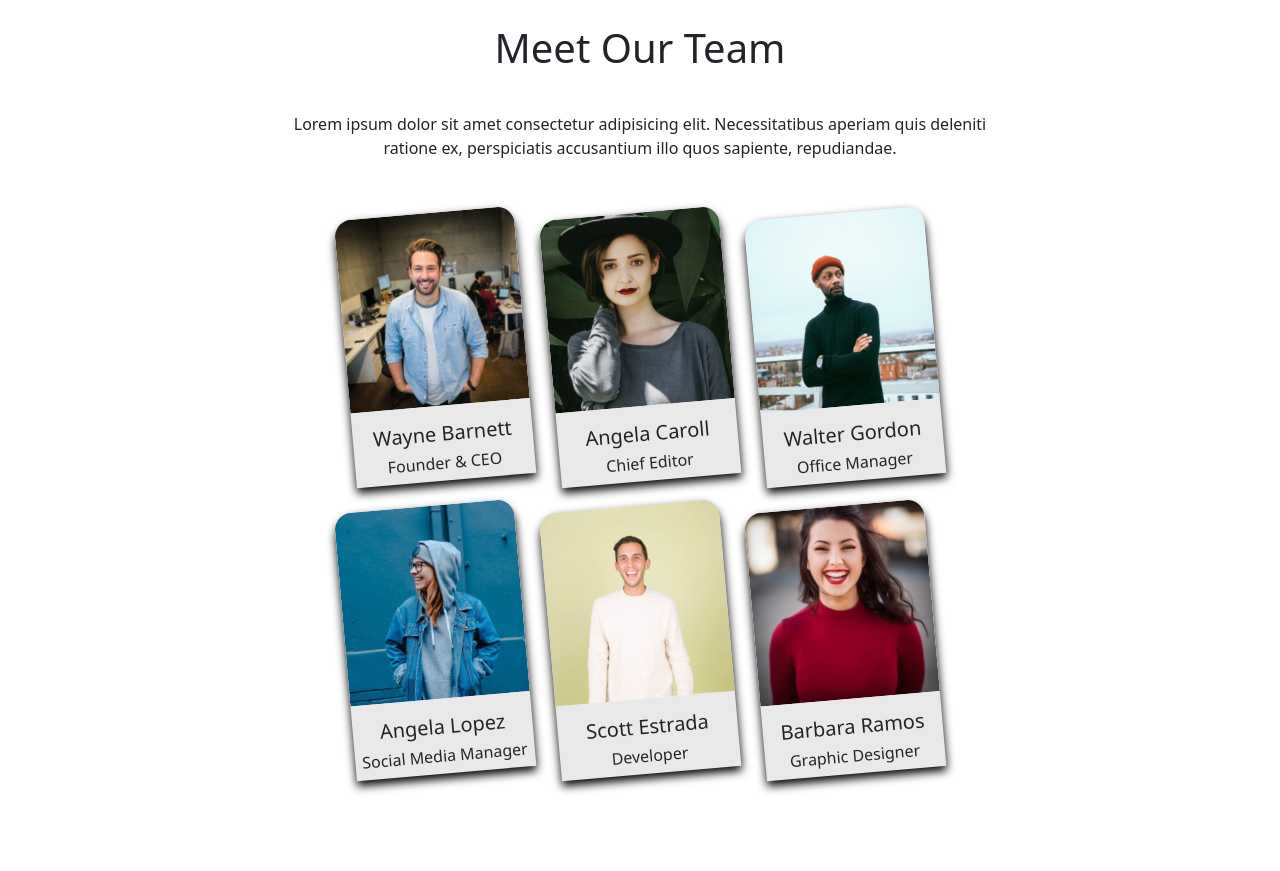
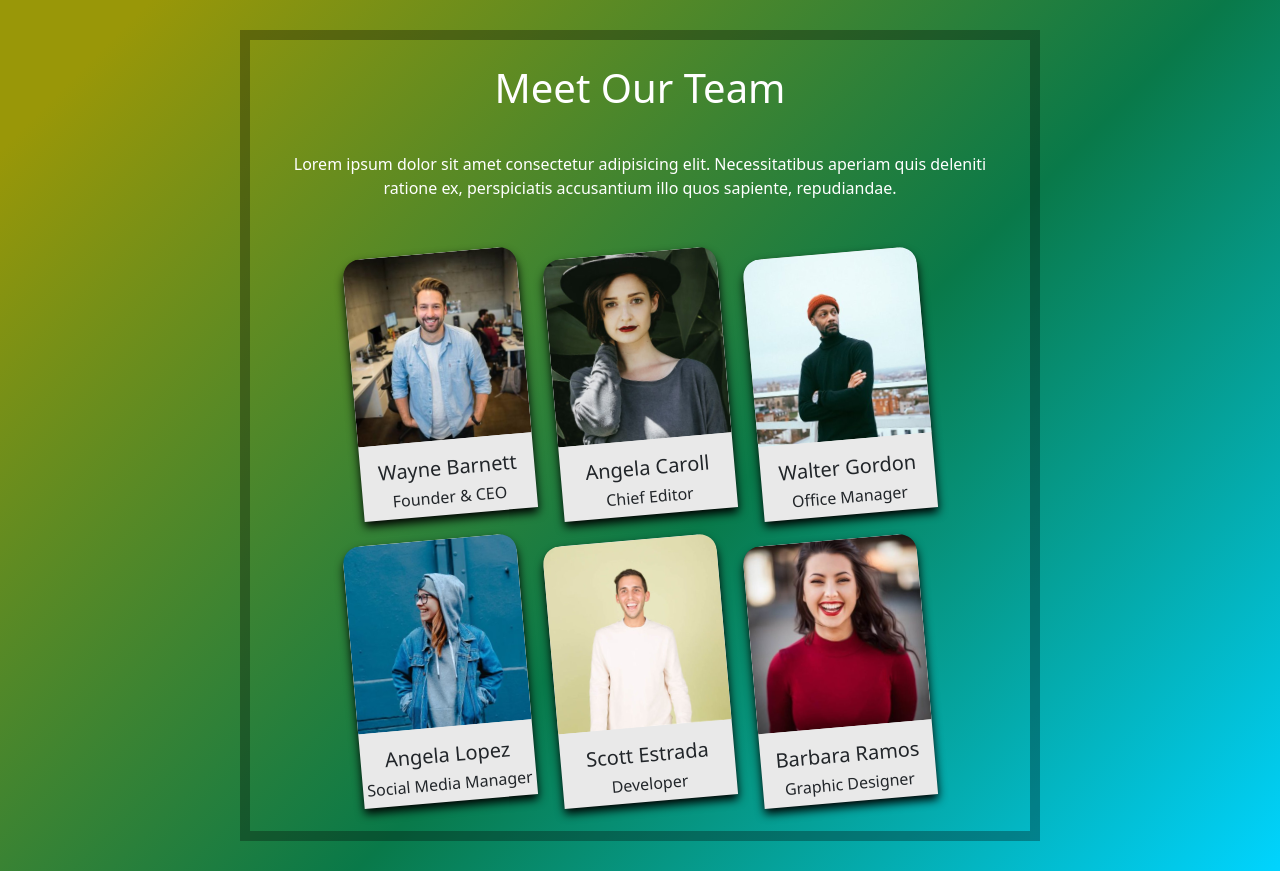
Before and after one commit to MrGians/js-our-team, a plain HTML site: page bonus/index.html in a window 1280 px wide. Before the commit the page ends 803 px from the top, so only its background shows below. Drawn offline with nearby package versions, Linux system fonts and the light colour scheme.

Commit message:
Bonus 2 Layout Fix

```diff
--- a/bonus/css/style.css
+++ b/bonus/css/style.css
@@ -1,4 +1,9 @@
 /*********** Generics ***********/
+body {
+  background: rgb(153,151,8);
+  background: linear-gradient(135deg, rgba(153,151,8,1) 7%, rgba(9,121,73,1) 57%, rgba(0,212,255,1) 100%);
+}
+
 h4 {
   padding-top: 1rem;
   margin-top: 1rem;
@@ -8,7 +13,8 @@ h4 {
 #our-team {
   text-align: center;
   max-width: 800px;
-  margin: 0 auto;
+  margin: 30px auto;
+  border: 10px solid rgba(0, 0, 0, 0.3)
 }
 
 #our-team .cs-card {
--- a/bonus/index.html
+++ b/bonus/index.html
@@ -16,8 +16,8 @@
         <section id="our-team" class="p-3">
             <div class="container">
                 <!-- Section Title & Description -->
-                <h1 class="py-2">Meet Our Team</h1>
-                <p class="py-4">Lorem ipsum dolor sit amet consectetur adipisicing elit. Necessitatibus aperiam quis deleniti ratione ex, perspiciatis accusantium illo quos sapiente, repudiandae.</p>
+                <h1 class="text-white py-2">Meet Our Team</h1>
+                <p class="text-white py-4">Lorem ipsum dolor sit amet consectetur adipisicing elit. Necessitatibus aperiam quis deleniti ratione ex, perspiciatis accusantium illo quos sapiente, repudiandae.</p>
                 <div class="row">
                     <!-- Team Cards -->
                     <div class="col-10 offset-1 d-flex flex-wrap">
```
